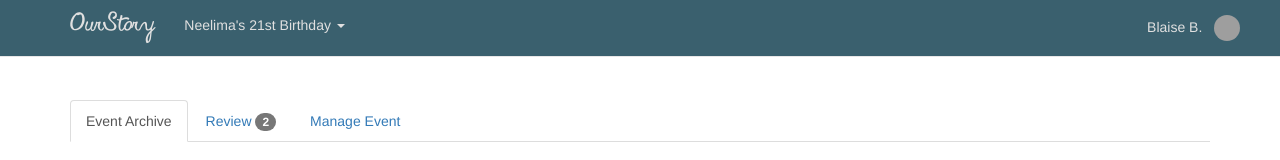
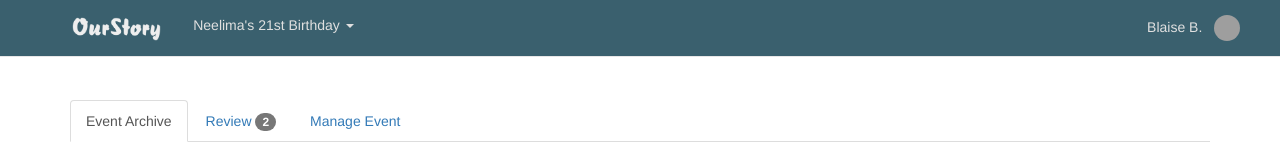
Before and after one commit to cbugtong/OurStory434, a plain HTML site: page OurStoryWeb/index.html in a window 1280 px wide. Shown: the top 160 px of the page. Drawn offline with nearby package versions, Linux system fonts and the light colour scheme; grey boxes are pictures that could not be loaded.

Commit message:
Update navbar brand image to PNG

```diff
--- a/OurStoryWeb/index.html
+++ b/OurStoryWeb/index.html
@@ -26,7 +26,7 @@
 				<div class="container">
 					<div class="navbar-header">
 						<div class="navbar-brand">
-							<a href="index.html"><span class="light-text" style="font-family: Peterbuilt; font-size: 200%;">OurStory</span></a>
+							<img src="images/OurStory.png" style="height: 140%"/>
 						</div>
 					</div>
 
```
Also changed, not shown: OurStoryWeb/manage.html (+1 -1 lines), OurStoryWeb/review.html (+1 -1 lines), OurStoryWeb/images/OurStory.png (added).
